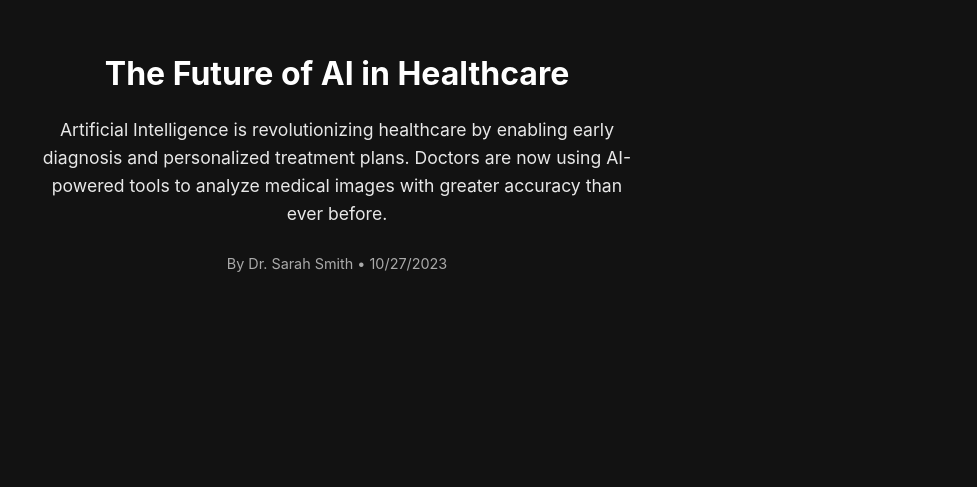
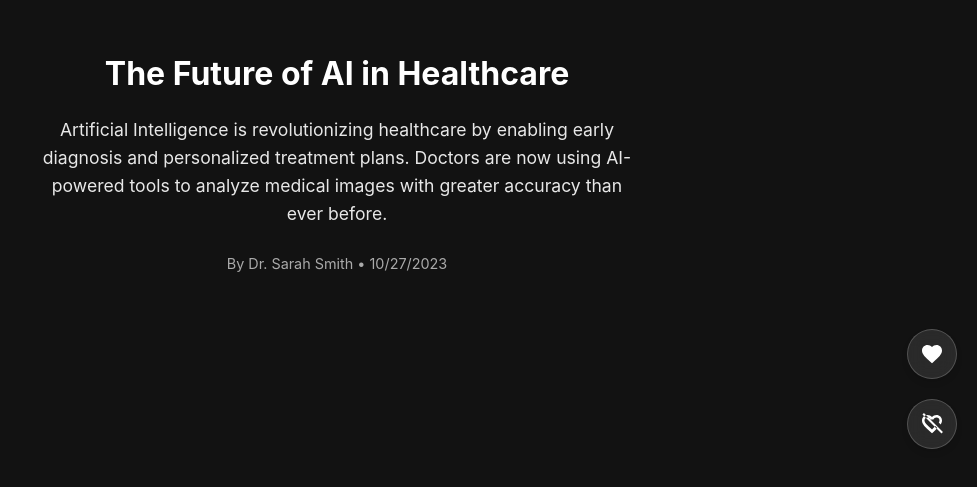
Before and after one commit to idunsky855/Nuze-AI, a React (Vite) app in the folder frontEnd/: page / in a window 1280 px wide. Shown: the part 251-738 px from the top of the page, without its empty margins (303-1280 px from the left). Built offline with nearby package versions, Linux system fonts and the light colour scheme.

Commit message:
background color after clicking on button, heart buttons

```diff
--- a/frontEnd/src/App.css
+++ b/frontEnd/src/App.css
@@ -41,6 +41,15 @@
   background-color: #121212;
   /* Dark card background */
   color: white;
+  transition: background 0.5s ease;
+}
+
+.article-card.like {
+  background: linear-gradient(135deg, #121212 0%, #1b5e20 100%);
+}
+
+.article-card.dislike {
+  background: linear-gradient(135deg, #121212 0%, #b71c1c 100%);
 }
 
 .article-content {
@@ -75,3 +84,59 @@
   color: white;
   font-size: 1.5rem;
 }
+
+.interaction-buttons {
+  position: absolute;
+  right: 20px;
+  bottom: 100px;
+  display: flex;
+  flex-direction: column;
+  gap: 20px;
+}
+
+.interaction-buttons button {
+  background-color: rgba(255, 255, 255, 0.1);
+  backdrop-filter: blur(10px);
+  -webkit-backdrop-filter: blur(10px);
+  border: 1px solid rgba(255, 255, 255, 0.2);
+  color: white;
+  padding: 0;
+  border-radius: 50%;
+  width: 50px;
+  height: 50px;
+  font-size: 1.5rem;
+  cursor: pointer;
+  transition: all 0.3s cubic-bezier(0.25, 0.8, 0.25, 1);
+  display: flex;
+  justify-content: center;
+  align-items: center;
+  box-shadow: 0 4px 6px rgba(0, 0, 0, 0.1);
+}
+
+.interaction-buttons button:hover {
+  transform: scale(1.15);
+  box-shadow: 0 8px 15px rgba(0, 0, 0, 0.2);
+  border-color: rgba(255, 255, 255, 0.4);
+}
+
+.interaction-buttons button:active {
+  transform: scale(0.95);
+}
+
+.like-button:hover {
+  background-color: rgba(76, 175, 80, 0.2);
+  /* Green tint on hover */
+  border-color: #4caf50;
+  color: #4caf50;
+  box-shadow: 0 0 15px rgba(76, 175, 80, 0.4);
+}
+
+.dislike-button:hover {
+  background-color: rgba(244, 67, 54, 0.2);
+  /* Red tint on hover */
+  border-color: #f44336;
+  color: #f44336;
+  box-shadow: 0 0 15px rgba(244, 67, 54, 0.4);
+}
+
+/* Optional: Add labels below buttons if needed, or keep minimal */
--- a/frontEnd/src/api.js
+++ b/frontEnd/src/api.js
@@ -25,3 +25,10 @@ export const fetchArticles = async () => {
         throw error;
     }
 };
+
+export const recordInteraction = async (articleId, type) => {
+    // Placeholder for API call
+    // await axios.post(`${API_URL}/interactions`, { articleId, type });
+    console.log(`Interaction recorded: ${type} on article ${articleId}`);
+    return Promise.resolve();
+};
--- a/frontEnd/src/components/Article.jsx
+++ b/frontEnd/src/components/Article.jsx
@@ -1,8 +1,16 @@
-import React from 'react';
+import React, { useState } from 'react';
+import { recordInteraction } from '../api';
 
 const Article = ({ article }) => {
+    const [interaction, setInteraction] = useState(null);
+
+    const handleInteraction = (type) => {
+        setInteraction(type);
+        recordInteraction(article.id, type);
+    };
+
     return (
-        <div className="article-card">
+        <div className={`article-card ${interaction}`}>
             <div className="article-content">
                 <h2 className="article-title">{article.title}</h2>
                 <p className="article-body">{article.content}</p>
@@ -11,6 +19,18 @@ const Article = ({ article }) => {
                     {article.published_at && <span> • {new Date(article.published_at).toLocaleDateString()}</span>}
                 </div>
             </div>
+            <div className="interaction-buttons">
+                <button className="like-button" onClick={() => handleInteraction('like')} aria-label="Like">
+                    <svg width="24" height="24" viewBox="0 0 24 24" fill="currentColor" xmlns="http://www.w3.org/2000/svg">
+                        <path d="M12 21.35L10.55 20.03C5.4 15.36 2 12.28 2 8.5C2 5.42 4.42 3 7.5 3C9.24 3 10.91 3.81 12 5.09C13.09 3.81 14.76 3 16.5 3C19.58 3 22 5.42 22 8.5C22 12.28 18.6 15.36 13.45 20.04L12 21.35Z" />
+                    </svg>
+                </button>
+                <button className="dislike-button" onClick={() => handleInteraction('dislike')} aria-label="Dislike">
+                    <svg width="24" height="24" viewBox="0 0 24 24" fill="currentColor" xmlns="http://www.w3.org/2000/svg">
+                        <path d="M16.5 3C14.76 3 13.09 3.81 12 5.09C10.91 3.81 9.24 3 7.5 3C4.42 3 2 5.42 2 8.5C2 12.28 5.4 15.36 10.55 20.03L12 21.35L13.45 20.03C14.88 18.73 16.16 17.38 17.26 16.03L15.3 14.07C14.47 15.15 13.43 16.22 12.23 17.3L12 17.51L11.77 17.3C7.27 13.21 4.5 10.65 4.5 8.5C4.5 6.8 5.79 5.5 7.5 5.5C8.83 5.5 10.12 6.36 10.58 7.55H13.43C13.88 6.36 15.17 5.5 16.5 5.5C18.21 5.5 19.5 6.8 19.5 8.5C19.5 9.22 19.23 9.9 18.78 10.54L20.64 12.4C21.5 11.28 22 10 22 8.5C22 5.42 19.58 3 16.5 3ZM21.5 21.5L2.5 2.5L3.91 1.09L22.91 20.09L21.5 21.5Z" />
+                    </svg>
+                </button>
+            </div>
         </div>
     );
 };
```
